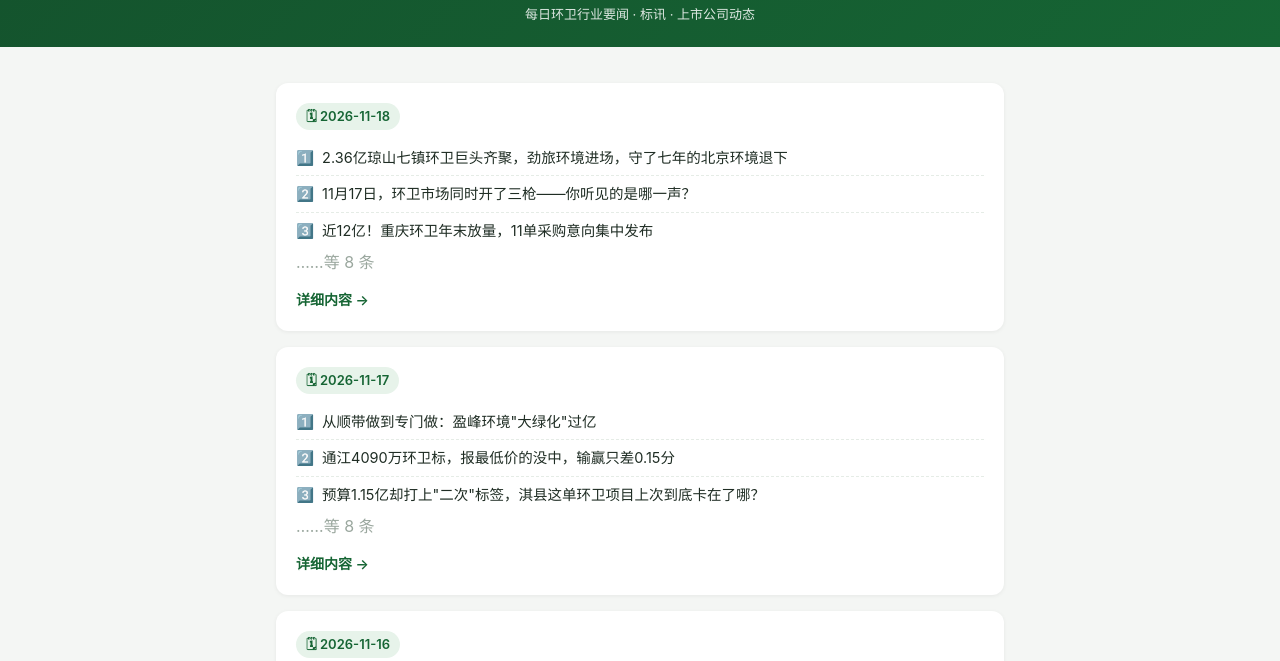
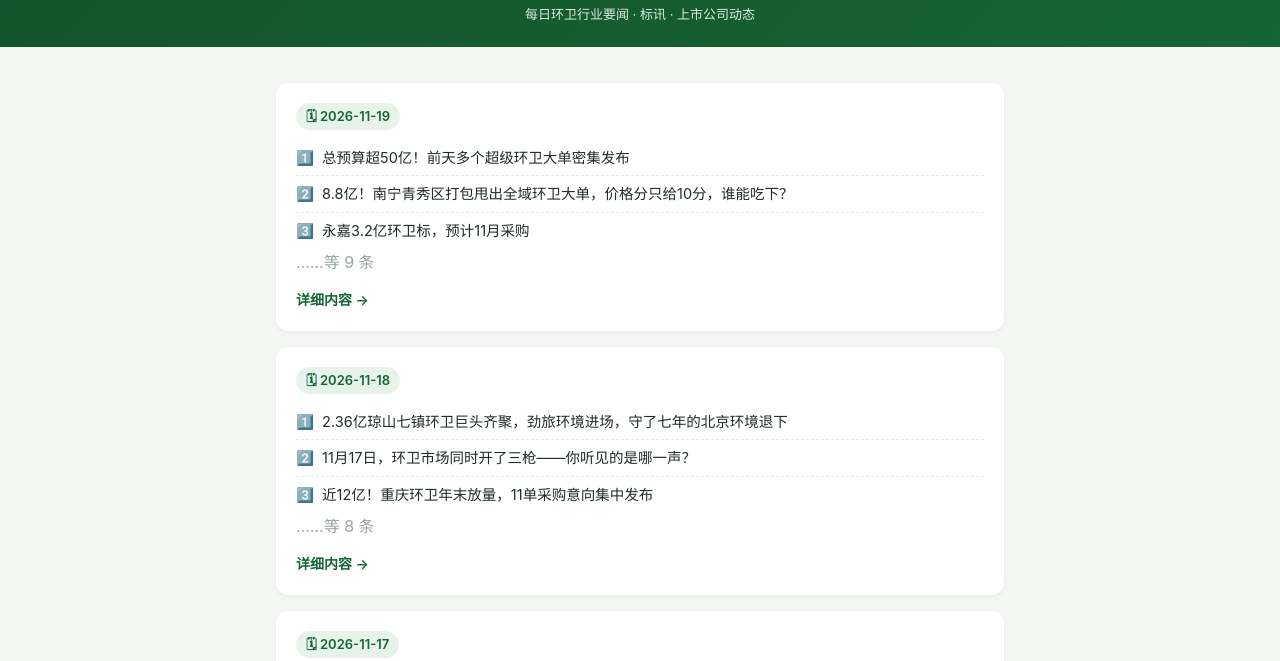
Before and after one commit to Luke1223S/huanwei-news, a plain HTML site: page index.html in a window 1280 px wide. Shown: the part 68-729 px from the top of the page. Drawn offline with Linux system fonts and the light colour scheme.

Commit message:
publish: index.html

```diff
--- a/index.html
+++ b/index.html
@@ -29,6 +29,15 @@ a.back:hover{text-decoration:underline}
 </style></head><body>
 <header class="site"><h1>📰 环卫新闻日刊</h1><p>每日环卫行业要闻 · 标讯 · 上市公司动态</p></header>
 <div class="wrap"><div class="card">
+<span class="date-tag">🗓 2026-11-19</span>
+<p class="meta"></p>
+<ul class="hl"><li><span class="n">1️⃣</span><span>总预算超50亿！前天多个超级环卫大单密集发布</span></li>
+<li><span class="n">2️⃣</span><span>8.8亿！南宁青秀区打包甩出全域环卫大单，价格分只给10分，谁能吃下？</span></li>
+<li><span class="n">3️⃣</span><span>永嘉3.2亿环卫标，预计11月采购</span></li></ul>
+<span style="color:#9aa79e">……等 9 条</span>
+<br/><a class="more" href="2026-11-19.html">详细内容 →</a>
+</div>
+<div class="card">
 <span class="date-tag">🗓 2026-11-18</span>
 <p class="meta"></p>
 <ul class="hl"><li><span class="n">1️⃣</span><span>2.36亿琼山七镇环卫巨头齐聚，劲旅环境进场，守了七年的北京环境退下</span></li>
```
